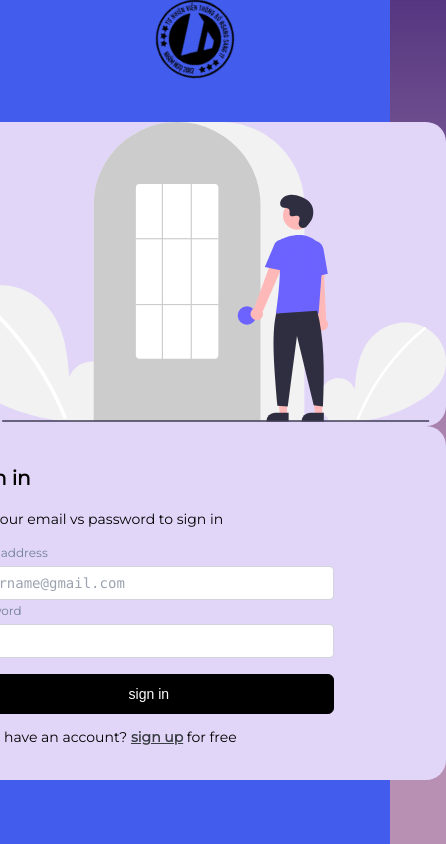
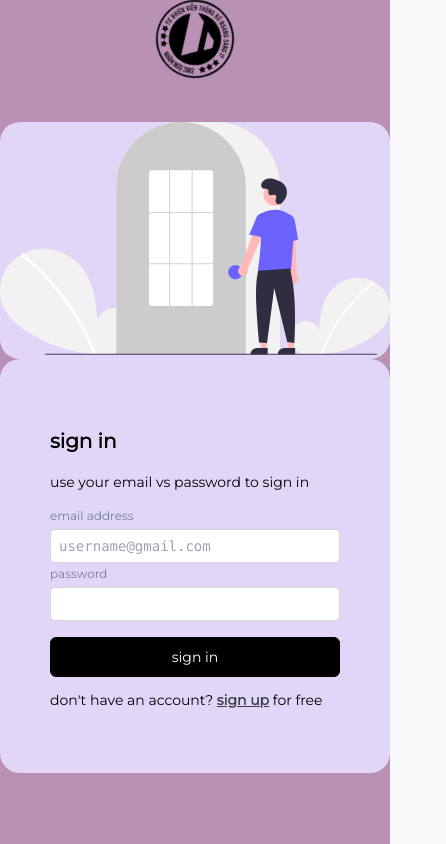
Before and after one commit to ng-anhhtuann/frontend-mini-webchat, a React (Create React App) app: page /signin in a window 390 px wide. Shown: the whole page, 446 px wide, since content can reach past the window. Built offline with nearby package versions, Linux system fonts and the light colour scheme.

Commit message:
Fix responsive issues on Iphone XR

```diff
--- a/src/App.js
+++ b/src/App.js
@@ -8,7 +8,9 @@ import Footer from './shared/components/Footer';
 function App() {
     return (
         <div className="App">
-            <p className="App-name">Chat app</p>
+            <p className="App-name">
+                Siuuuu Chat<p>app</p>
+            </p>
             <div id="logo-container">
                 <Logo isSpin={false} />
             </div>
--- a/src/App.scss
+++ b/src/App.scss
@@ -7,16 +7,19 @@ body {
 
 .App {
     display: flex;
-    min-height: 80vh;
+    min-height: 100vh;
     align-items: center;
     justify-content: center;
     flex-direction: column;
 
     .image-welcome {
-        max-width: 500px;
+        max-width: 400px;
     }
 
     .App-name {
+        display: flex;
+        justify-content: center;
+
         color: white;
         padding-left: 20px;
         position: absolute;
@@ -24,6 +27,13 @@ body {
         left: 0;
         font-size: x-large;
         font-weight: bolder;
+
+        p {
+            font-weight: lighter;
+            color: aqua;
+            margin: 0;
+            padding: 5px;
+        }
     }
 
     .title {
--- a/src/assets/scss/_variables.scss
+++ b/src/assets/scss/_variables.scss
@@ -1,4 +1,4 @@
-$bg-main: #425cee;
+$bg-main: #b991b5;
 $bg-light: #e2d6f8;
 $bg-gray: #bebebe;
 $txt-main: #fffdcc;
--- a/src/shared/styles/global.scss
+++ b/src/shared/styles/global.scss
@@ -42,7 +42,7 @@
 
                 img {
                     max-height: 300px;
-                    min-width: 300px;
+                    width: 100%;
                 }
             }
 
@@ -51,14 +51,15 @@
                 background-color: $bg-light;
 
                 @media (min-width: 800px) {
-                    min-width: 300px;
+                    min-width: 200px;
                     border-top-right-radius: 20px;
                     border-bottom-right-radius: 20px;
                 }
 
+                .formContainer {
+                    padding: 50px;
+                }
                 form {
-                    padding: 20px;
-
                     .title {
                         color: black;
                         font-size: 1.25rem;
@@ -124,12 +125,13 @@
                     .formButton {
                         display: flex;
                         height: 2.5rem;
-                        width: 80%;
+                        width: 100%;
                         align-items: center;
                         justify-content: center;
                         border-radius: 0.375rem;
                         border: 1px solid black;
                         font-size: 0.875rem;
+                        font-family: 'Montserrat', sans-serif;
                         transition: all 0.2s ease-in-out;
                         outline: none;
                         background-color: black;
@@ -156,7 +158,7 @@
                     }
 
                     .fullWidth {
-                        width: 80%;
+                        width: 100%;
                     }
 
                     .loading {
```
